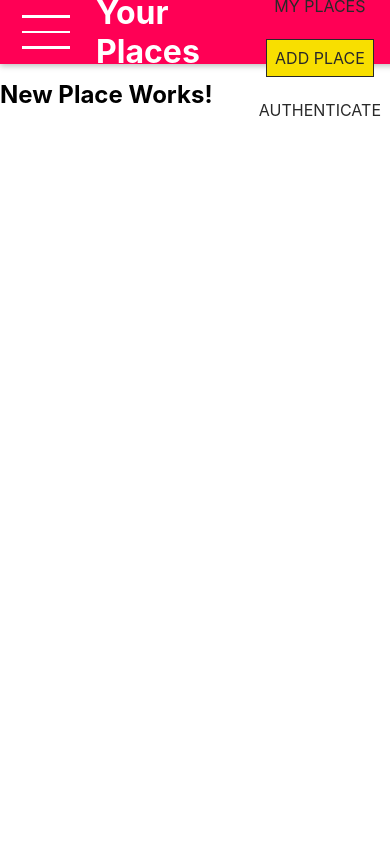
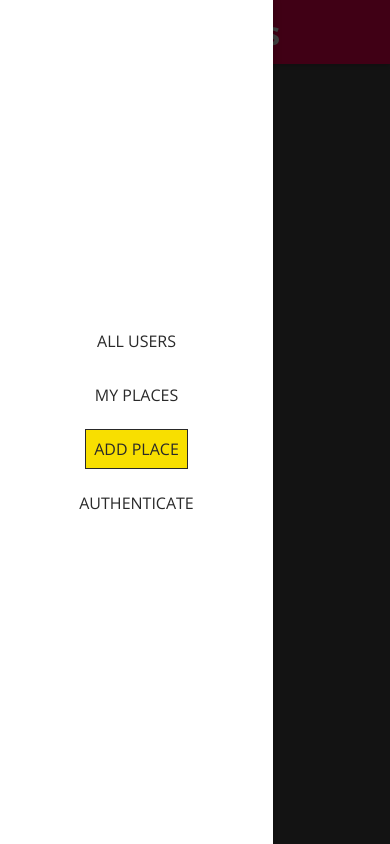
Before and after one commit to RexxRj/Project-Repo, a React (Create React App) app in the folder MERN Stack App/main-app/: page /places/new in a window 390 px wide. Both pictures are taken after a click on the button 40 px from the left and 32 px from the top of the page. Built offline with nearby package versions, Linux system fonts and the light colour scheme.

Commit message:
Implemented mobile navigation

```diff
--- a/MERN Stack App/main-app/package.json
+++ b/MERN Stack App/main-app/package.json
@@ -7,7 +7,8 @@
     "react": "^19.0.0",
     "react-dom": "^19.0.0",
     "react-router-dom": "5.3.4",
-    "react-scripts": "5.0.1"
+    "react-scripts": "5.0.1",
+    "react-transition-group": "^4.4.5"
   },
   "scripts": {
     "start": "react-scripts start",
--- a/MERN Stack App/main-app/public/index.html
+++ b/MERN Stack App/main-app/public/index.html
@@ -9,7 +9,7 @@
       name="description"
       content="Web site created using create-react-app"
     />
-    <link rel="apple-touch-icon" href="%PUBLIC_URL%/logo192.png" />
+    <link rel="apple-touch-icon" href="logo192.png" />
     <!--
       manifest.json provides metadata used when your web app is installed on a
       user's mobile device or desktop. See https://developers.google.com/web/fundamentals/web-app-manifest/
@@ -28,6 +28,8 @@
   </head>
   <body>
     <noscript>You need to enable JavaScript to run this app.</noscript>
+    <div id="backdrop-hook"></div>
+    <div id="drawer-hook"></div>
     <div id="root"></div>
     <!--
       This HTML file is a template.
--- a/MERN Stack App/main-app/src/index.css
+++ b/MERN Stack App/main-app/src/index.css
@@ -1,13 +1,42 @@
+@import url('https://fonts.googleapis.com/css?family=Open+Sans:400,700&display=swap');
+
+* {
+  box-sizing: border-box;
+}
+
+html {
+  font-family: 'Open Sans', sans-serif;
+}
+
 body {
   margin: 0;
-  font-family: -apple-system, BlinkMacSystemFont, 'Segoe UI', 'Roboto', 'Oxygen',
-    'Ubuntu', 'Cantarell', 'Fira Sans', 'Droid Sans', 'Helvetica Neue',
-    sans-serif;
-  -webkit-font-smoothing: antialiased;
-  -moz-osx-font-smoothing: grayscale;
+  background: #4d4d4d;
 }
 
-code {
-  font-family: source-code-pro, Menlo, Monaco, Consolas, 'Courier New',
-    monospace;
+.slide-in-left-enter {
+  transform: translateX(-100%);
 }
+
+.slide-in-left-enter-active {
+  transform: translateX(0);
+  opacity: 1;
+  transition: all 200ms;
+}
+
+.slide-in-left-exit {
+  transform: translateX(0%);
+  opacity: 1;
+}
+
+.slide-in-left-exit-active {
+  transform: translateX(-100%);
+  opacity: 0;
+  transition: all 200ms;
+}
+
+.center {
+  text-align: center;
+  display: flex;
+  justify-content: center;
+  align-items: center;
+}
--- a/MERN Stack App/main-app/src/index.js
+++ b/MERN Stack App/main-app/src/index.js
@@ -4,8 +4,4 @@ import "./index.css";
 import App from "./App";
 
 const root = ReactDOM.createRoot(document.getElementById("root"));
-root.render(
-  <React.StrictMode>
-    <App />
-  </React.StrictMode>
-);
+root.render(<App />);
--- a/MERN Stack App/main-app/src/shared/components/Navigation/MainNavigation.js
+++ b/MERN Stack App/main-app/src/shared/components/Navigation/MainNavigation.js
@@ -1,14 +1,37 @@
-import React from "react";
+import React, { useState } from "react";
 import { Link } from "react-router-dom";
 
 import MainHeader from "./MainHeader";
 import NavLinks from "./NavLinks";
+import SideDrawer from "./SideDrawer";
+import Backdrop from "../UIElements/Backdrop";
 import "./MainNavigation.css";
 
 const MainNavigation = (props) => {
+  const [drawerIsOpen, setDrawerIsOpen] = useState(false);
+  const openDrawerHandler = () => {
+    setDrawerIsOpen(true);
+  };
+
+  const closeDrawerHandler = () => {
+    setDrawerIsOpen(false);
+  };
+
   return (
+    <React.Fragment>
+      {drawerIsOpen && <Backdrop onClick={closeDrawerHandler} />}
+
+      <SideDrawer show={drawerIsOpen} onClick={closeDrawerHandler}>
+        <nav className="main-navigation__drawer-nav">
+          <NavLinks />
+        </nav>
+      </SideDrawer>
+
       <MainHeader>
-      <button className="main-navigation__menu-btn">
+        <button
+          className="main-navigation__menu-btn"
+          onClick={openDrawerHandler}
+        >
           <span />
           <span />
           <span />
@@ -18,10 +41,11 @@ const MainNavigation = (props) => {
           <Link to="/"> Your Places</Link>
         </h1>
 
-      <nav>
+        <nav className="main-navigation__header-nav">
           <NavLinks />
         </nav>
       </MainHeader>
+    </React.Fragment>
   );
 };
 
--- a/MERN Stack App/main-app/src/shared/components/Navigation/SideDrawer.css
+++ b/MERN Stack App/main-app/src/shared/components/Navigation/SideDrawer.css
@@ -0,0 +1,10 @@
+.side-drawer {
+  position: fixed;
+  left: 0;
+  top: 0;
+  z-index: 100;
+  height: 100vh;
+  width: 70%;
+  background: white;
+  box-shadow: 0 2px 8px rgba(0, 0, 0, 0.26);
+}
--- a/MERN Stack App/main-app/src/shared/components/Navigation/SideDrawer.js
+++ b/MERN Stack App/main-app/src/shared/components/Navigation/SideDrawer.js
@@ -0,0 +1,27 @@
+import React, { useRef } from "react";
+import ReactDOM from "react-dom";
+import { CSSTransition } from "react-transition-group";
+
+import "./SideDrawer.css";
+
+const SideDrawer = (props) => {
+  const nodeRef = useRef(null);
+  const content = (
+    <CSSTransition
+      in={props.show}
+      timeout={200}
+      classNames="slide-in-left"
+      mountOnEnter
+      unmountOnExit
+      nodeRef={nodeRef}
+    >
+      <aside ref={nodeRef} className="side-drawer" onClick={props.onClick}>
+        {props.children}
+      </aside>
+    </CSSTransition>
+  );
+
+  return ReactDOM.createPortal(content, document.getElementById("drawer-hook"));
+};
+
+export default SideDrawer;
--- /dev/null
+++ b/MERN Stack App/main-app/src/shared/components/UIElements/Backdrop.css
@@ -0,0 +1,9 @@
+.backdrop {
+  position: fixed;
+  top: 0;
+  left: 0;
+  width: 100%;
+  height: 100vh;
+  background: rgba(0, 0, 0, 0.75);
+  z-index: 10;
+}
--- /dev/null
+++ b/MERN Stack App/main-app/src/shared/components/UIElements/Backdrop.js
@@ -0,0 +1,13 @@
+import React from "react";
+import ReactDOM from "react-dom";
+
+import "./Backdrop.css";
+
+const Backdrop = (props) => {
+  return ReactDOM.createPortal(
+    <div className="backdrop" onClick={props.onClick}></div>,
+    document.getElementById("backdrop-hook")
+  );
+};
+
+export default Backdrop;
```
Also changed, not shown: MERN Stack App/main-app/src/shared/components/Navigation/MainHeader.css (indentation only), MERN Stack App/main-app/src/shared/components/Navigation/MainNavigation.css (indentation only), 1 other file (tests, documents, lock files or other folders). Lines whose indentation alone changed are shown as unchanged.
